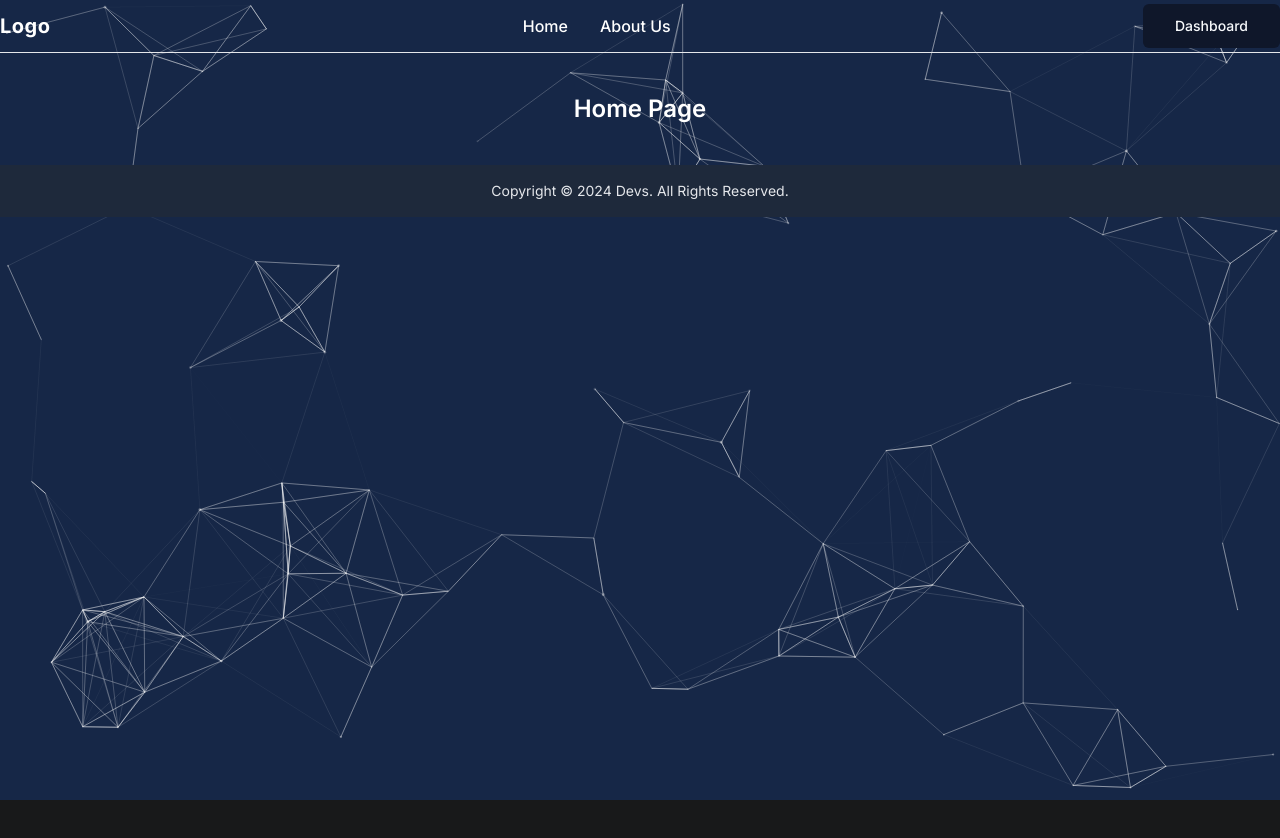
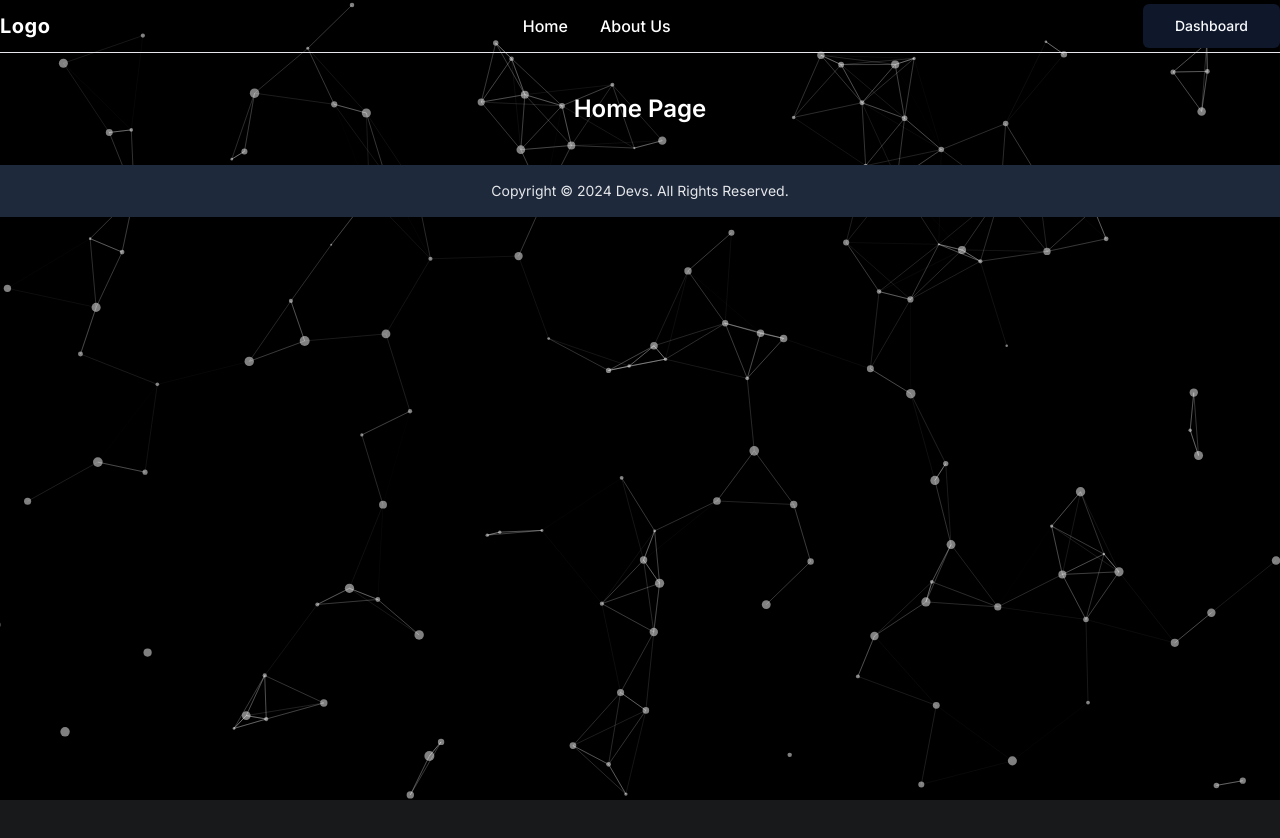
Before and after one commit to ai-arif/arrax-user-frontend, a Next.js app: page / in a window 1280 px wide. Shown: the top 838 px of the page. After the commit the page ends 800 px from the top, so only its background shows below. Built offline with nearby package versions, Linux system fonts and the light colour scheme.

Commit message:
apply particles background

```diff
--- a/src/app/(main)/page.jsx
+++ b/src/app/(main)/page.jsx
@@ -1,91 +1,15 @@
-"use client";
+import ParticlesBackground from "@/components/ui/ParticlesBackground";
+import React from "react";
 
-import Particles, { initParticlesEngine } from "@tsparticles/react";
-import { loadSlim } from "@tsparticles/slim";
-import React, { useEffect, useMemo, useState } from "react";
+export const metadata = {
+  title: "Home - Arrax Space",
+  description: "Generated by create next app",
+};
 
 const HomePage = () => {
-  const [init, setInit] = useState(false);
-
-  useEffect(() => {
-    initParticlesEngine(async (engine) => {
-      await loadSlim(engine);
-    }).then(() => {
-      setInit(true);
-    });
-  }, []);
-
-  const particlesLoaded = (container) => {
-    console.log("load Panicles", container);
-  };
-
-  const options = useMemo(
-    () => ({
-      background: {
-        color: "#162747",
-      },
-      fpsLimit: 40,
-      interactivity: {
-        events: {
-          onClick: { enable: true, mode: "push" },
-          onHover: { enable: true, mode: "repulse" },
-        },
-        modes: {
-          push: { quantity: 4 },
-          repulse: { distance: 200, duration: 0.4 },
-        },
-      },
-      particles: {
-        color: { value: "#f1f1f1" },
-        links: {
-          color: "#ffffff",
-          distance: 150,
-          enable: true,
-          opacity: 0.5,
-          width: 1,
-        },
-        move: {
-          direction: "none",
-          enable: true,
-          outModes: { default: "bounce" },
-          random: false,
-          speed: 6,
-          straight: false,
-        },
-        number: {
-          density: { enable: true, area: 1080 },
-          value: 200,
-        },
-        opacity: {
-          value: { min: 0.1, max: 0.5 },
-          animation: {
-            enable: true,
-            speed: 1,
-            minimumValue: 0.1,
-          },
-        },
-        shape: {
-          type: "circle",
-        },
-        size: {
-          value: { min: 0.5, max: 1.5 },
-          random: { enable: true },
-        },
-      },
-      detectRetina: true,
-    }),
-    [],
-  );
-
   return (
     <div className="">
-      {init && (
-        <Particles
-          id="tsparticles"
-          options={options}
-          particlesLoaded={particlesLoaded}
-        />
-      )}
+      <ParticlesBackground />
       <h2 className="my-10 text-center text-2xl font-semibold">Home Page</h2>
     </div>
   );
--- a/src/app/globals.css
+++ b/src/app/globals.css
@@ -84,11 +84,3 @@
     clip-path: polygon(50% 0%, 94% 26%, 94% 75%, 50% 100%, 7% 75%, 7% 26%);
   }
 }
-
-#tsparticles {
-  width: 100%;
-  height: 100%;
-  z-index: -1;
-  position: absolute;
-  /* overflow: hidden; */
-}
--- a/src/app/layout.jsx
+++ b/src/app/layout.jsx
@@ -5,7 +5,7 @@ import "./globals.css";
 const inter = Inter({ subsets: ["latin"] });
 
 export const metadata = {
-  title: "Create Next App",
+  title: "Arrax Space",
   description: "Generated by create next app",
 };
 
--- a/src/components/ui/ParticlesBackground.jsx
+++ b/src/components/ui/ParticlesBackground.jsx
@@ -0,0 +1,123 @@
+"use client";
+
+import Particles, { initParticlesEngine } from "@tsparticles/react";
+import { loadSlim } from "@tsparticles/slim";
+import React, { useEffect, useMemo, useState } from "react";
+
+const ParticlesBackground = () => {
+  const [init, setInit] = useState(false);
+
+  useEffect(() => {
+    initParticlesEngine(async (engine) => {
+      await loadSlim(engine);
+    }).then(() => {
+      setInit(true);
+    });
+  }, []);
+
+  //   const particlesLoaded = (container) => {
+  //     console.log("load Panicles", container);
+  //   };
+
+  const particlesOptions = useMemo(
+    () => ({
+      background: {
+        color: {
+          value: "#000000",
+        },
+      },
+      fpsLimit: 120,
+      interactivity: {
+        events: {
+          onClick: {
+            enable: false,
+            mode: "push",
+          },
+          onHover: {
+            enable: false,
+            mode: "grab",
+          },
+          resize: false,
+        },
+        modes: {
+          grab: {
+            distance: 100,
+            links: {
+              opacity: 1,
+            },
+          },
+          bubble: {
+            distance: 200,
+            size: 80,
+            duration: 0.4,
+          },
+          repulse: {
+            distance: 200,
+            duration: 0.4,
+          },
+          push: {
+            particles_nb: 4,
+          },
+          remove: {
+            particles_nb: 2,
+          },
+        },
+      },
+      particles: {
+        color: {
+          value: "#ffffff",
+        },
+        links: {
+          enable: true,
+          distance: 100,
+          color: "#ffffff",
+          opacity: 0.3,
+          width: 1,
+        },
+        move: {
+          enable: true,
+          speed: 2,
+          direction: "none",
+          random: false,
+          straight: false,
+          outModes: {
+            default: "out",
+          },
+          bounce: false,
+        },
+        number: {
+          density: {
+            enable: true,
+            area: 800,
+          },
+          value: 300,
+        },
+        opacity: {
+          value: 0.5,
+          random: true,
+        },
+        shape: {
+          type: "circle",
+        },
+        size: {
+          value: { min: 1, max: 5 },
+        },
+      },
+      detectRetina: true,
+    }),
+    [],
+  );
+
+  return (
+    <>
+      {init && (
+        <Particles
+          options={particlesOptions}
+          className="relative -z-[1] h-full w-full"
+        />
+      )}
+    </>
+  );
+};
+
+export default ParticlesBackground;
```
